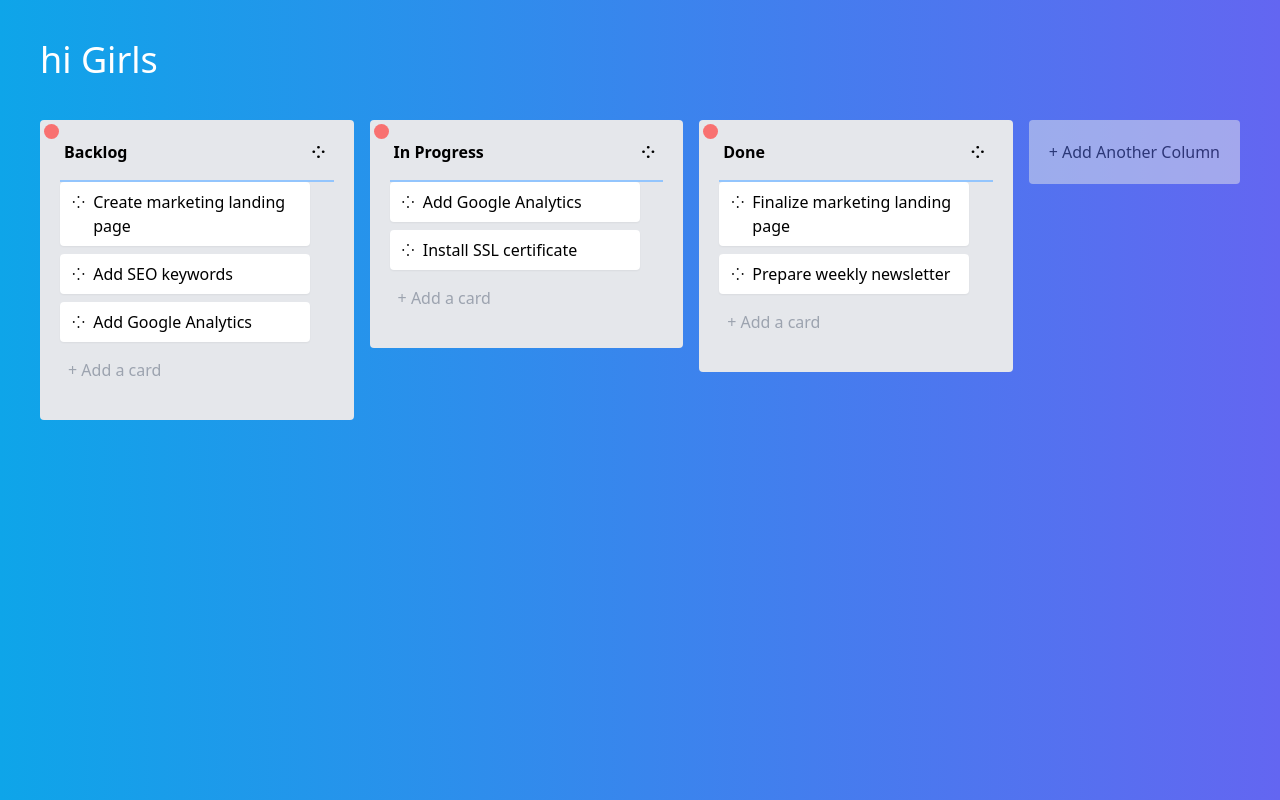
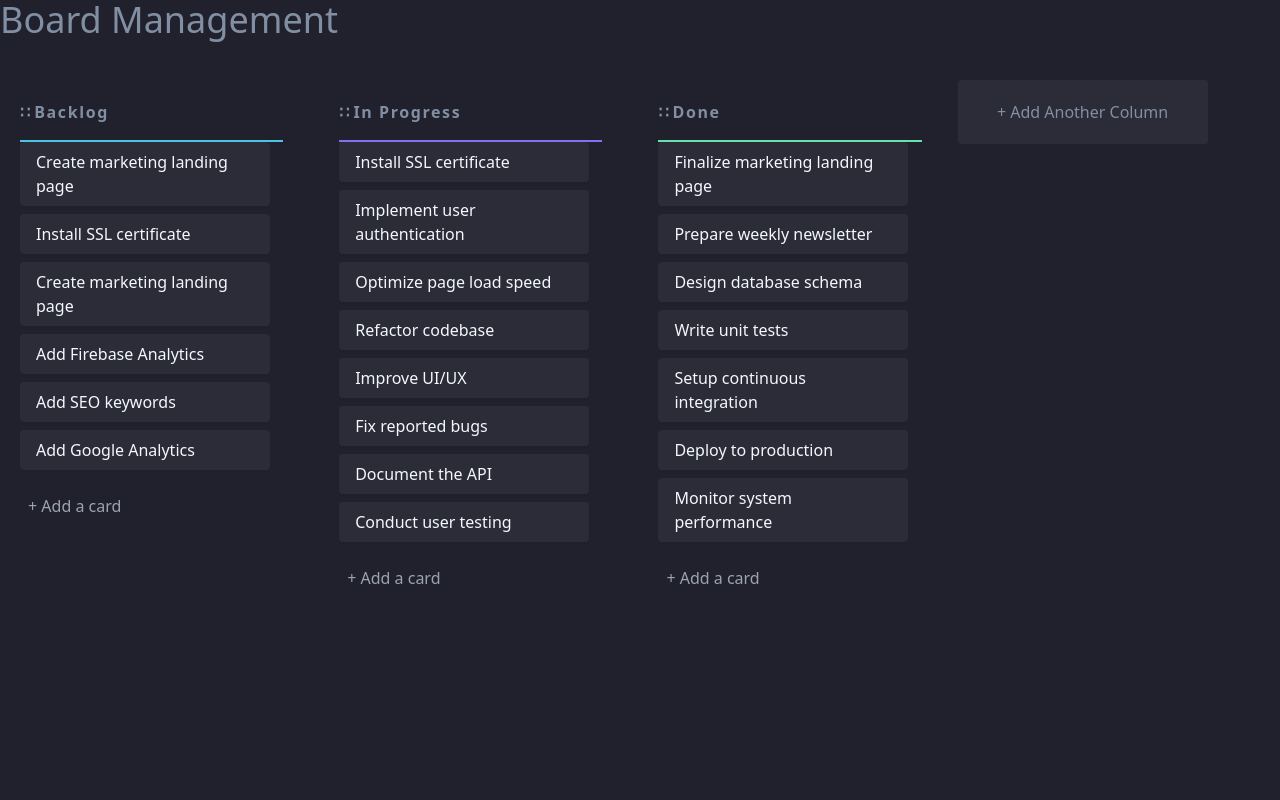
Before and after one commit to d4ndres/KanbanVue2, a Vue app: page / in a window 1280 px wide. Built offline with nearby package versions, Linux system fonts and the light colour scheme.

Commit message:
agregando vuex y composition api

```diff
--- a/package.json
+++ b/package.json
@@ -7,8 +7,11 @@
     "build": "vue-cli-service build"
   },
   "dependencies": {
+    "@vue/composition-api": "^1.7.2",
+    "@vueuse/core": "^10.5.0",
     "vue": "^2.6.14",
-    "vuedraggable": "^2.24.3"
+    "vuedraggable": "^2.24.3",
+    "vuex": "^3.4.0"
   },
   "devDependencies": {
     "@vue/cli-service": "~5.0.0",
--- a/src/App.vue
+++ b/src/App.vue
@@ -1,13 +1,3 @@
-<template>
-  <div
-    id="app"
-    class="p-10 h-[100vh] bg-gradient-to-r from-sky-500 to-indigo-500 overflow-auto"
-  >
-    <h1 class="text-4xl text-white flex items-center mb-10">hi Girls</h1>
-    <ManagmentBoard />
-  </div>
-</template>
-
 <script>
 import ManagmentBoard from "./components/ManagmentBoard.vue";
 
@@ -18,3 +8,13 @@ export default {
   },
 };
 </script>
+
+
+<template>
+  <div id="app" class="bg-bg min-h-[100vh] text-gris">
+    <h1 class="text-4xl text-white flex items-center mb-10">Board Management</h1>
+
+    <ManagmentBoard />
+
+  </div>
+</template>
--- a/src/components/BoardTask.vue
+++ b/src/components/BoardTask.vue
@@ -1,37 +1,19 @@
 <script>
-// import type { Task, ID } from '@/types';
-
-// const props = defineProps<{
-//   task: Task
-// }>();
-
-// const emit = defineEmits<{
-//   ( event: 'delete-task', id: ID ): void
-// }>();
-
-// const focused = ref(false);
-// onKeyStroke('Delete', (event) => {
-//   if(focused.value) emit('delete-task', props.task.id)
-// })
-
-// const ctrl = useKeyModifier('Control')
-
-import DragHandle from '@/components/DragHandle.vue'
+import { ref } from '@vue/composition-api';
 
 export default {
   name: 'BoardTask',
-  components: {
-    DragHandle
-  },
   props: {
     task: {
       type: Object,
-      required: true
+      required: true,
     }
   },
-  data() {
+  setup(){
+    const focused = ref(false);
+
     return {
-      focused: false
+      focused,
     }
   }
 }
@@ -40,14 +22,13 @@ export default {
 <template>
   <div
     :title="task.createdAt.toLocaleString()"
-    class="task bg-white py-2 px-1 mb-2 rounded shadow-sm max-w-[250px]"
+    class="task drag-handle cursor-move bg-oscuro text-blanco px-4 py-2 mb-2 rounded shadow-sm max-w-[250px]"
     @focus="focused = false"
     @blur="focused = false"
     tabindex="0"
     :class="{ active: focused }"
     >
     <div class="flex">
-      <DragHandle />
       <span>
         {{ task.title }}
       </span>
@@ -58,6 +39,7 @@ export default {
 <style>
 .task.active{
   outline: 1px solid #000000;
+  background: red;
 }
 
 </style>
--- a/src/components/DragHandle.vue
+++ /dev/null
@@ -1,3 +0,0 @@
-<template>
-  <span class="drag-handle cursor-move px-2">⁘</span>
-</template>
--- a/src/components/ManagmentBoard.vue
+++ b/src/components/ManagmentBoard.vue
@@ -3,28 +3,45 @@ import { nanoid } from 'nanoid'
 import draggable from 'vuedraggable'
 import BoardTask from '@/components/BoardTask.vue'
 import NewTask from '@/components/NewTask.vue'
-import DragHandle from '@/components/DragHandle.vue'
+import { ref } from '@vue/composition-api'
+
+
 
 export default {
   name: 'ManagmentBoard',
   components: {
     BoardTask,
-    DragHandle,
     draggable,
-    NewTask
+    NewTask,
   },
-  data() {
-    return {
-      columns: [
+  setup() {
+    const columns = ref([
       {
         id: nanoid(),
         title: "Backlog",
+        color: '#49C4E5',
         tasks: [
           {
             id: nanoid(),
             title: "Create marketing landing page",
             createdAt: new Date(),
           },
+          {
+            id: nanoid(),
+            title: "Install SSL certificate",
+            createdAt: new Date(),
+          },
+          {
+            id: nanoid(),
+            title: "Create marketing landing page",
+            createdAt: new Date(),
+          },
+          {
+            id: nanoid(),
+            title: "Add Firebase Analytics",
+            createdAt: new Date(),
+          },
+
           {
             id: nanoid(),
             title: "Add SEO keywords",
@@ -40,15 +57,48 @@ export default {
       {
         id: nanoid(),
         title: "In Progress",
+        color: '#8471F2',
         tasks: [
+
           {
             id: nanoid(),
-              title: "Add Google Analytics",
+            title: "Install SSL certificate",
             createdAt: new Date(),
           },
           {
             id: nanoid(),
-              title: "Install SSL certificate",
+            title: "Implement user authentication",
+            createdAt: new Date(),
+          },
+
+          {
+            id: nanoid(),
+            title: "Optimize page load speed",
+            createdAt: new Date(),
+          },
+          {
+            id: nanoid(),
+            title: "Refactor codebase",
+            createdAt: new Date(),
+          },
+          {
+            id: nanoid(),
+            title: "Improve UI/UX",
+            createdAt: new Date(),
+          },
+          {
+            id: nanoid(),
+            title: "Fix reported bugs",
+            createdAt: new Date(),
+          },
+          {
+            id: nanoid(),
+            title: "Document the API",
+            createdAt: new Date(),
+          },
+          {
+            id: nanoid(),
+            title: "Conduct user testing",
             createdAt: new Date(),
           },
         ],
@@ -56,6 +106,7 @@ export default {
       {
         id: nanoid(),
         title: "Done",
+        color: '#67E2AE',
         tasks: [
           {
             id: nanoid(),
@@ -67,48 +118,80 @@ export default {
             title: "Prepare weekly newsletter",
             createdAt: new Date(),
           },
+          {
+            id: nanoid(),
+            title: "Design database schema",
+            createdAt: new Date(),
+          },
+          {
+            id: nanoid(),
+            title: "Write unit tests",
+            createdAt: new Date(),
+          },
+          {
+            id: nanoid(),
+            title: "Setup continuous integration",
+            createdAt: new Date(),
+          },
+          {
+            id: nanoid(),
+            title: "Deploy to production",
+            createdAt: new Date(),
+          },
+          {
+            id: nanoid(),
+            title: "Monitor system performance",
+            createdAt: new Date(),
+          },
         ],
       },
-      ],
-    }
-  },
-  methods: {
-    createColumn() {
+    ],)
+
+    function createColumn() {
       const column = {
         id: nanoid(),
         title: "",
         tasks: [],
       }
+      columns.value.push(column)
+      this.$nextTick(() => document.querySelector('.column:last-of-type .title-column').focus())
 
-      this.columns.push(column)
 
-      this.$nextTick( () => document.querySelector('.column:last-of-type .title-column').focus() )
+    }
+
+    return {
+      columns,
+      createColumn,
     }
   }
+
 }
 </script>
 
 <template>
-  <div class="flex overflow-x-auto gap-4">
+  <div class="board flex gap-4 overflow-auto">
     <draggable :group="{ name: 'columns' }" handle=".drag-handle" animation="300" v-model="columns">
-      <transition-group name="flip-transition" class="flex gap-4  items-start">
+      <transition-group class="flex gap-4  items-start">
         <div v-for="column in columns" :key="column.id" class="column relative bg-gray-200 p-5 rounded min-w-[250px]">
-          <div @click="columns = columns.filter(item => item.id != column.id)"
-            class="bg-red-400 hover:bg-red-600 absolute left-1 top-1 w-[15px] h-[15px] rounded-[50%] cursor-pointer">
+
+          <!-- <div @click="columns = columns.filter(item => item.id != column.id)"
+            class="bg-rojo hover:bg-hrojo absolute left-1 top-1 w-[15px] h-[15px] rounded-[50%] cursor-pointer">
+          </div> -->
+
+          <header class="flex font-bold mb-4">
+            <div class="cursor-pointer">
+              <span>∷</span>
             </div>
-          <header class="flex font-bold mb-4">
-            <!--   -->
-            <input v-model="column.title" type="text" @keyup.enter="$event.target.blur()"
-              class="title-column bg-transparent focus:bg-white px-1 w-[100%]" placeholder="Enter title">
-            <DragHandle />
+
+            <input v-model="column.title" @keyup.enter="$event.target.blur()" type="text" placeholder="Enter title"
+              class="title-column tracking-widest bg-bg px-1">
           </header>
 
           <div class="">
-            <draggable
-            class="border-t-2 border-blue-300"
-            ghost-class="bg-blue-200"
-            v-model="column.tasks" :group="{ name: 'tasks' }" handle=".drag-handle" animation="300">
-              <transition-group :class="{ 'block min-h-[1px] duration-500' : column.tasks.length == 0}">
+            <draggable :style="`border-color: ${column.color}`" class="container-tasks border-t-2"
+              ghost-class="bg-blue-200" v-model="column.tasks" :group="{ name: 'tasks' }" handle=".drag-handle"
+              animation="300">
+              <transition-group class="" :class="{ 'block min-h-[1px] duration-500': column.tasks.length == 0 }">
                 <BoardTask :task="task" v-for="task in column.tasks" :key="task.id" />
               </transition-group>
             </draggable>
@@ -122,13 +205,15 @@ export default {
       </transition-group>
     </draggable>
     <div>
-      <button class="bg-gray-200 p-5 whitespace-nowrap p-2 rounded opacity-50" @click="createColumn">
+      <button class="bg-oscuro p-5 rounded min-w-[250px]" @click="createColumn">
         + Add Another Column
       </button>
     </div>
   </div>
 </template>
 
-
 <style scoped>
+.board::-webkit-scrollbar {
+  display: none;
+}
 </style>
--- a/src/components/NewTask.vue
+++ b/src/components/NewTask.vue
@@ -37,10 +37,10 @@ export default {
       v-model="title"
       @keydown.tab="createTask"
       @keydown.enter="createTask"
-      class="w-full p-2 rounded resize-none border-none focus:outline-none focus:border-blue-300 focus:bg-white bg-transparent"
+      class="duration-300 w-full p-2 mt-2 rounded resize-none border-none focus:outline-none focus:border-blue-300 focus:bg-white bg-transparent"
       :class="{
-        'h-11': !focused,
-        'h-24': focused,
+        'h-11 bg-bg': !focused,
+        'h-24 bg-oscuro': focused,
       }"
       @focus="focused = true"
       @blur="focused = false"
--- /dev/null
+++ b/src/store/index.js
@@ -0,0 +1,14 @@
+export default {
+  state: {
+
+  },
+  mutations: {
+
+  },
+  actions: {
+
+  },
+  getters: {
+
+  }
+}
--- a/src/style.css
+++ b/src/style.css
@@ -1,3 +1,8 @@
 @tailwind base;
 @tailwind components;
 @tailwind utilities;
+
+
+input {
+  outline: none;
+}
--- a/tailwind.config.js
+++ b/tailwind.config.js
@@ -6,6 +6,20 @@ export default {
   ],
   theme: {
     extend: {},
+    colors: {
+      'morado': '#635FC7',
+      'hmorado': '#A8A4FF',
+      'negro': '#000112',
+      'bg': '#20212C',
+      'oscuro': '#2B2C37',
+      'hoscuro': '#3E3F4E',
+      'gris': '#828FA3',
+      'hgris': '#E4EBFA',
+      'blanco': '#F4F7FD',
+      'hblanco': '#FFFFFF',
+      'rojo': '#EA5555',
+      'hrojo': '#FF9898'
+    }
   },
   plugins: [],
   purge: ['./index.html', './src/**/*.{vue,js,ts,jsx,tsx}']
```
Also changed, not shown: src/main.js (+11 -0 lines), public/assets/svg/controls-column.svg (added), 1 other file (tests, documents, lock files or other folders). Lines whose indentation alone changed are shown as unchanged.
